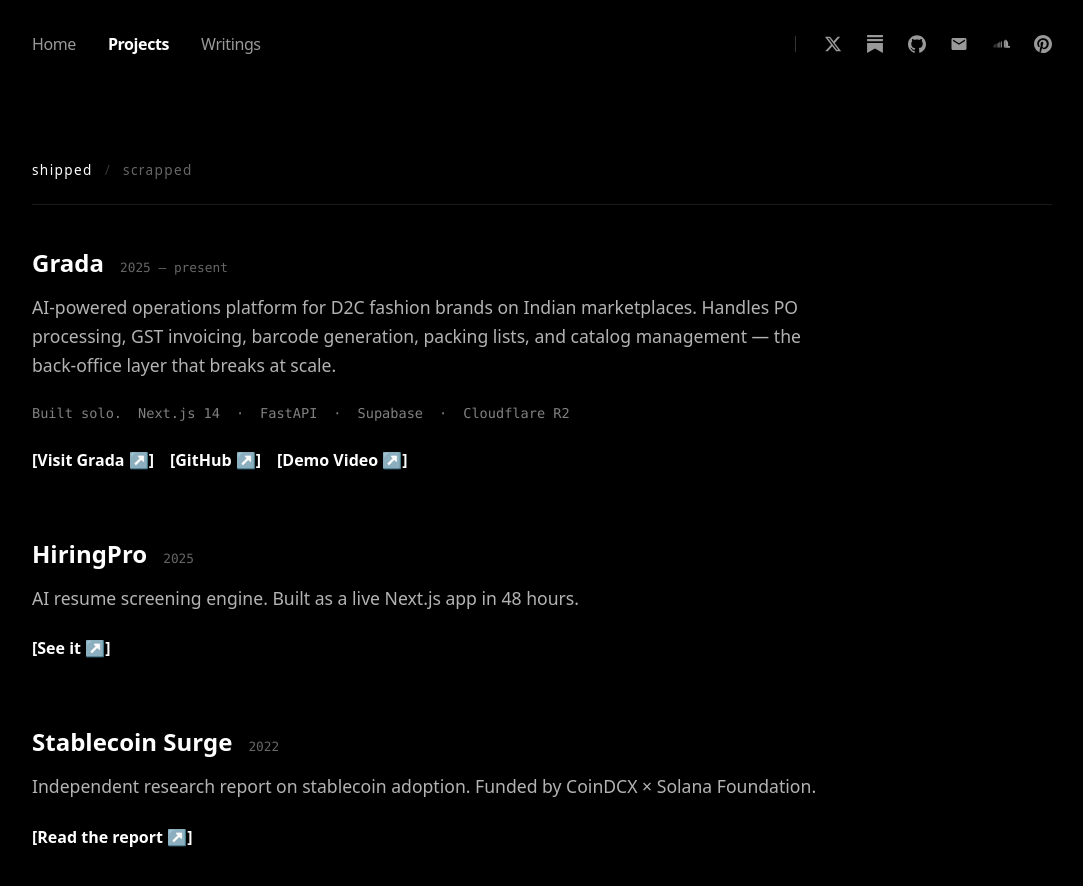
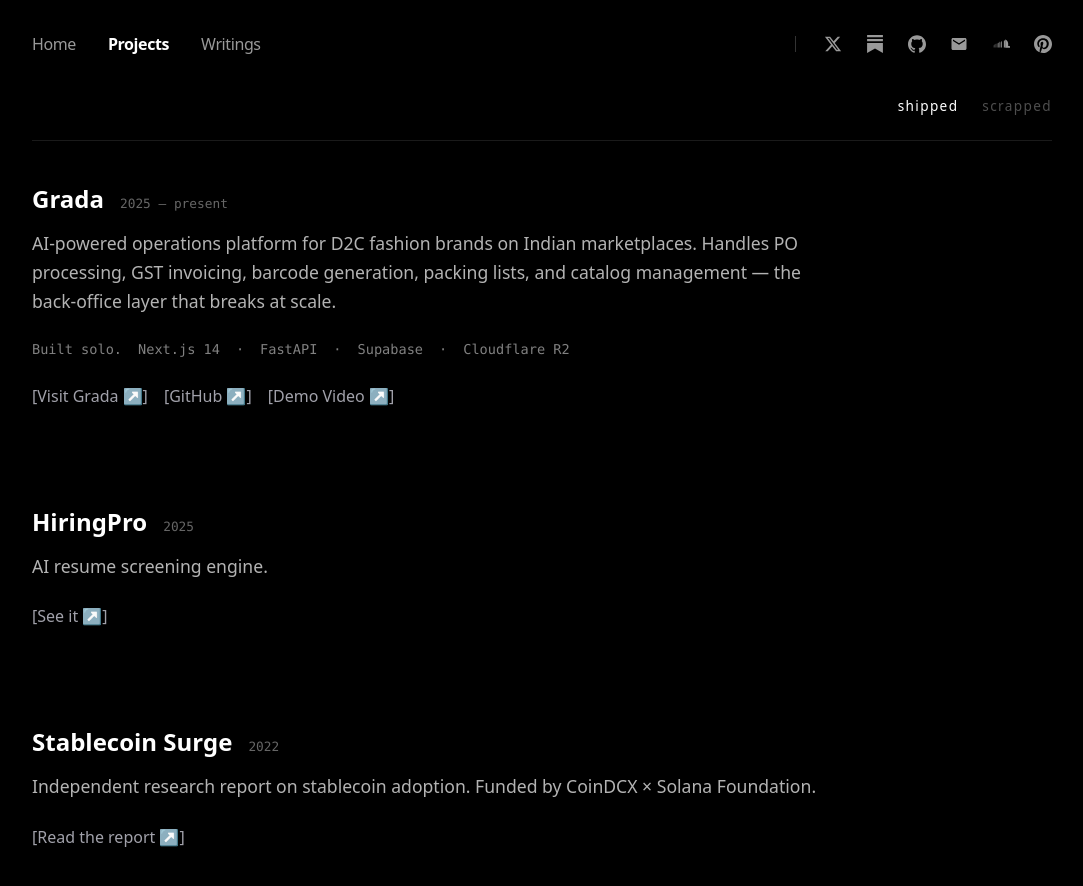
Before and after one commit to arnavbee/port-f, a Next.js app: page /projects in a window 1280 px wide. Shown: the top 886 px of the page, without its empty margins (98-1181 px from the left). Built offline with nearby package versions, Linux system fonts and the light colour scheme.

Commit message:
style: refine projects layout and typography

```diff
--- a/src/app/page.tsx
+++ b/src/app/page.tsx
@@ -103,8 +103,8 @@
                   src="/profile-image.png"
                   alt="Arnav"
                   className={cn(
-                    "absolute inset-0 w-full h-full object-cover object-[center_30%] mix-blend-screen opacity-70 transition-all duration-700 group-hover/audio:scale-105 group-hover/audio:opacity-100",
-                    isPlaying ? "grayscale-0 scale-105" : "grayscale group-hover/audio:grayscale-[0.5]"
+                    "absolute inset-0 w-full h-full object-cover object-[center_30%] mix-blend-screen opacity-70 transition-all duration-700",
+                    isPlaying ? "grayscale-0 scale-105" : "grayscale"
                   )}
                 />
 
--- a/src/app/projects/page.tsx
+++ b/src/app/projects/page.tsx
@@ -19,28 +19,27 @@
 
   return (
     <div className={cn(
-      "pt-[120px] md:pt-[160px] pb-[80px] flex flex-col w-full max-w-[1100px] mx-auto px-4 sm:px-6 md:px-10 min-h-screen transition-colors duration-300 animate-fade-in text-white",
+      "pt-[80px] md:pt-[96px] pb-[40px] flex flex-col w-full max-w-[1100px] mx-auto px-6 md:px-10 min-h-screen transition-colors duration-300 animate-fade-in text-white",
       "bg-black"
     )}>
 
       {/* Header Section with Toggle */}
-      <div className="w-full flex justify-between items-end mb-[32px] md:mb-[40px] border-b border-white/10 pb-[16px] md:pb-[24px] shrink-0">
-        <div className="flex gap-[8px] md:gap-[12px] font-medium text-[0.75rem] md:text-[0.85rem] tracking-widest lowercase">
+      <div className="w-full flex justify-end items-end mb-[32px] md:mb-[40px] border-b border-white/10 pb-[16px] md:pb-[24px] shrink-0">
+        <div className="flex gap-[16px] md:gap-[24px] font-medium text-[0.75rem] md:text-[0.85rem] tracking-widest lowercase">
           <button
             onClick={() => setActiveTab("shipped")}
             className={cn(
               "transition-opacity duration-200",
-              activeTab === "shipped" ? "opacity-100" : "opacity-40 hover:opacity-60"
+              activeTab === "shipped" ? "opacity-100" : "opacity-30 hover:opacity-60"
             )}
           >
             shipped
           </button>
-          <span className="opacity-20">/</span>
           <button
             onClick={() => setActiveTab("scrapped")}
             className={cn(
               "transition-opacity duration-200",
-              activeTab === "scrapped" ? "opacity-100" : "opacity-40 hover:opacity-60"
+              activeTab === "scrapped" ? "opacity-100" : "opacity-30 hover:opacity-60"
             )}
           >
             scrapped
@@ -49,7 +48,7 @@
       </div>
 
       {activeTab === "shipped" ? (
-        <div className="space-y-16 max-w-[800px] animate-fade-in-up" style={{ animationFillMode: "both" }}>
+        <div className="space-y-24 max-w-[800px] animate-fade-in-up" style={{ animationFillMode: "both" }}>
           {/* Grada */}
           <div>
             <div className="flex items-baseline gap-4 mb-3">
@@ -74,13 +73,13 @@
               <span>Cloudflare R2</span>
             </div>
             <div className="flex gap-4">
-              <a href="https://www.grada-hq.com" target="_blank" rel="noopener noreferrer" className="text-[1rem] font-semibold hover:text-white/70 transition-colors">
+              <a href="https://www.grada-hq.com" target="_blank" rel="noopener noreferrer" className="text-[1rem] font-medium text-[#A1A1AA] hover:text-white transition-colors">
                 [Visit Grada ↗]
               </a>
-              <a href="#" target="_blank" rel="noopener noreferrer" className="text-[1rem] font-semibold hover:text-white/70 transition-colors">
+              <a href="#" target="_blank" rel="noopener noreferrer" className="text-[1rem] font-medium text-[#A1A1AA] hover:text-white transition-colors">
                 [GitHub ↗]
               </a>
-              <a href="#" target="_blank" rel="noopener noreferrer" className="text-[1rem] font-semibold hover:text-white/70 transition-colors">
+              <a href="#" target="_blank" rel="noopener noreferrer" className="text-[1rem] font-medium text-[#A1A1AA] hover:text-white transition-colors">
                 [Demo Video ↗]
               </a>
             </div>
@@ -93,9 +92,9 @@
               <span className="font-mono text-[0.8rem] text-white/40">2025</span>
             </div>
             <p className="text-[1.1rem] text-white/70 leading-relaxed mb-6">
-              AI resume screening engine. Built as a live Next.js app in 48 hours.
+              AI resume screening engine.
             </p>
-            <a href="#" target="_blank" rel="noopener noreferrer" className="text-[1rem] font-semibold hover:text-white/70 transition-colors">
+            <a href="#" target="_blank" rel="noopener noreferrer" className="text-[1rem] font-medium text-[#A1A1AA] hover:text-white transition-colors">
               [See it ↗]
             </a>
           </div>
@@ -109,7 +108,7 @@
             <p className="text-[1.1rem] text-white/70 leading-relaxed mb-6">
               Independent research report on stablecoin adoption. Funded by CoinDCX × Solana Foundation.
             </p>
-            <a href="#" target="_blank" rel="noopener noreferrer" className="text-[1rem] font-semibold hover:text-white/70 transition-colors">
+            <a href="#" target="_blank" rel="noopener noreferrer" className="text-[1rem] font-medium text-[#A1A1AA] hover:text-white transition-colors">
               [Read the report ↗]
             </a>
           </div>
--- a/src/app/writings/a16z-css/page.tsx
+++ b/src/app/writings/a16z-css/page.tsx
@@ -91,38 +91,37 @@
             className="flex flex-col group w-full cursor-pointer transition-all duration-500 hover:-translate-y-1"
           >
             {/* Thumbnail */}
-            <div className="w-full aspect-[16/9] bg-white/5 relative overflow-hidden rounded-[8px] mb-[16px]">
+            <div className="w-full aspect-[16/9] bg-white/5 relative overflow-hidden rounded-[8px] mb-[20px]">
               {article.image ? (
                 <>
                   {/* eslint-disable-next-line @next/next/no-img-element */}
                   <img
                     src={article.image}
                     alt={article.title}
-                    className="absolute inset-0 w-full h-full object-cover transition-all duration-500 block"
+                    className="absolute inset-0 w-full h-full object-cover transition-transform duration-700 group-hover:scale-105 block"
                   />
                 </>
               ) : (
-                <div className="absolute inset-0 bg-foreground/5 flex flex-col items-center justify-center border border-foreground/10 transition-colors">
-                  <div className="absolute inset-0 bg-[url('https://grainy-gradients.vercel.app/noise.svg')] opacity-20 mix-blend-multiply"></div>
-                  <span className="opacity-40 font-mono text-[0.6rem] uppercase tracking-widest z-10">Image Pending</span>
+                <div className="absolute inset-0 bg-[#09090B] flex flex-col items-center justify-center border border-white/5 transition-colors">
+                  <span className="opacity-30 font-mono text-[0.6rem] uppercase tracking-widest z-10">Image Pending</span>
                 </div>
               )}
             </div>
 
+            {/* Title */}
+            <h3 className="text-[1.1rem] md:text-[1.2rem] font-medium tracking-tight leading-snug mb-[12px] transition-colors duration-300 group-hover:text-white/70">
+              {article.title}
+            </h3>
+
             {/* Meta */}
-            <div className="flex justify-between items-center mb-[8px]">
-              <span className="text-[0.7rem] md:text-[0.75rem] font-mono text-white/40 shrink-0">
+            <div className="flex items-center gap-3 mt-auto">
+              <span className="text-[0.7rem] md:text-[0.75rem] font-mono text-white/40 shrink-0 tracking-wider">
                 {article.year}
               </span>
-              <span className="text-[0.65rem] md:text-[0.7rem] font-mono text-white/60 shrink-0 lowercase">
+              <span className="text-[0.65rem] md:text-[0.7rem] font-mono text-white/60 shrink-0 lowercase tracking-wider">
                 ({article.tags[0]})
               </span>
             </div>
-
-            {/* Title */}
-            <h3 className="text-[1.1rem] md:text-[1.2rem] font-medium tracking-tight leading-tight">
-              {article.title}
-            </h3>
           </a>
         ))}
       </div>
--- a/src/app/writings/page.tsx
+++ b/src/app/writings/page.tsx
@@ -77,38 +77,37 @@
             className="flex flex-col group w-full cursor-pointer transition-all duration-500 hover:-translate-y-1"
           >
             {/* Thumbnail */}
-            <div className="w-full aspect-[16/9] bg-white/5 relative overflow-hidden rounded-[8px] mb-[16px]">
+            <div className="w-full aspect-[16/9] bg-white/5 relative overflow-hidden rounded-[8px] mb-[20px]">
               {article.image ? (
                 <>
                   {/* eslint-disable-next-line @next/next/no-img-element */}
                   <img
                     src={article.image}
                     alt={article.title}
-                    className="absolute inset-0 w-full h-full object-cover transition-all duration-500 block"
+                    className="absolute inset-0 w-full h-full object-cover transition-transform duration-700 group-hover:scale-105 block"
                   />
                 </>
               ) : (
-                <div className="absolute inset-0 bg-foreground/5 flex flex-col items-center justify-center border border-foreground/10 transition-colors">
-                  <div className="absolute inset-0 bg-[url('https://grainy-gradients.vercel.app/noise.svg')] opacity-20 mix-blend-multiply"></div>
-                  <span className="opacity-40 font-mono text-[0.6rem] uppercase tracking-widest z-10">Image Pending</span>
+                <div className="absolute inset-0 bg-[#09090B] flex flex-col items-center justify-center border border-white/5 transition-colors">
+                  <span className="opacity-30 font-mono text-[0.6rem] uppercase tracking-widest z-10">Image Pending</span>
                 </div>
               )}
             </div>
 
+            {/* Title */}
+            <h3 className="text-[1.1rem] md:text-[1.2rem] font-medium tracking-tight leading-snug mb-[12px] transition-colors duration-300 group-hover:text-white/70">
+              {article.title}
+            </h3>
+
             {/* Meta */}
-            <div className="flex justify-between items-center mb-[8px]">
-              <span className="text-[0.7rem] md:text-[0.75rem] font-mono text-white/40 shrink-0">
+            <div className="flex items-center gap-3 mt-auto">
+              <span className="text-[0.7rem] md:text-[0.75rem] font-mono text-white/40 shrink-0 tracking-wider">
                 {article.year}
               </span>
-              <span className="text-[0.65rem] md:text-[0.7rem] font-mono text-white/60 shrink-0 lowercase">
+              <span className="text-[0.65rem] md:text-[0.7rem] font-mono text-white/60 shrink-0 lowercase tracking-wider">
                 ({article.tags[0]})
               </span>
             </div>
-
-            {/* Title */}
-            <h3 className="text-[1.1rem] md:text-[1.2rem] font-medium tracking-tight leading-tight">
-              {article.title}
-            </h3>
           </a>
         ))}
       </div>
```
